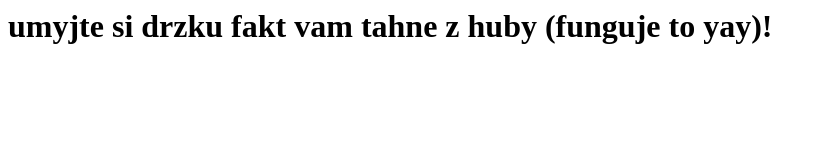
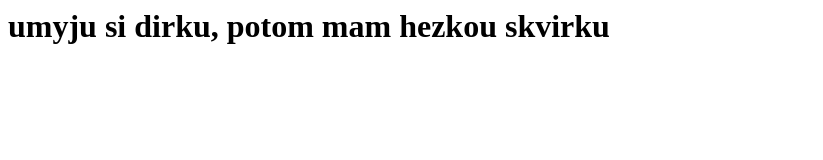
Before and after one commit to grejprrik/grejprrik.xyz, a plain HTML site: page index.html in a window 1280 px wide. Shown: the whole page, without its empty margins (0-823 px from the left). Drawn offline with Linux system fonts and the light colour scheme.

Commit message:
Update index.html
velice vulgarni!!!1!!!!

```diff
--- a/index.html
+++ b/index.html
@@ -1 +1 @@
-<h1>umyjte si drzku fakt vam tahne z huby (funguje to yay)!</h1>
+<h1>umyju si dirku, potom mam hezkou skvirku</h1>
```
